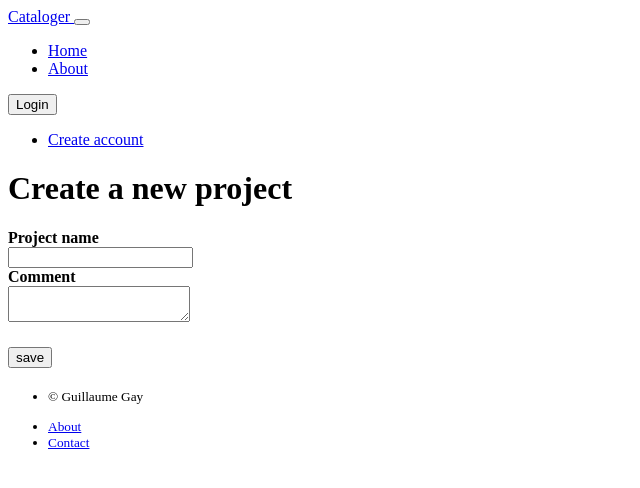
After one commit to centuri-engineering/cataloger, a Flask app: template cataloger/templates/annotations/new_project.html in a window 1280 px wide. The commit adds this page. Shown: the top 488 px of the page, without its empty margins (0-640 px from the left). Run offline with Flask 2, Linux system fonts and the light colour scheme; the template is opened without the code that fills it: values that come from a table or form of the project are taken from there, others are empty; parts of the project's set-up code (start-up, migrations or seed data) failed here and were passed over; some libraries are stand-ins or nearby versions.

Commit message:
adds a Project entry to the card

```diff
--- a/cataloger/annotations/forms.py
+++ b/cataloger/annotations/forms.py
@@ -8,7 +8,7 @@ from wtforms import (
     TextAreaField,
 )
 from wtforms.validators import DataRequired, Length
-from .models import Card, Organism, Process, Sample, Marker, Gene, Method
+from .models import Card, Organism, Process, Sample, Marker, Gene, Method, Project
 
 
 class SearchAnnotationForm(FlaskForm):
@@ -19,6 +19,12 @@ class SearchAnnotationForm(FlaskForm):
 class NewAnnotationForm(FlaskForm):
     select_term = SelectField("Select the best match", choices=[])
     submit = SubmitField("ok")
+
+
+class NewProjectForm(FlaskForm):
+    name = StringField("Project name")
+    comment = TextAreaField("Comment")
+    submit = SubmitField("save")
 
 
 class MarkerForm(FlaskForm):
@@ -40,11 +46,12 @@ class GeneForm(FlaskForm):
 class NewCardForm(FlaskForm):
 
     title = StringField("Card title")
-    comment = TextAreaField("Comment")
+    select_project = SelectField("Project")
     select_organism = SelectField("Organism")
     select_process = SelectField("Process")
     select_method = SelectField("Method")
     select_sample = SelectField("Sample")
+
     select_markers = FieldList(FormField(MarkerForm))
     add_marker = SubmitField("+")
     remove_marker = SubmitField("-")
@@ -53,10 +60,17 @@ class NewCardForm(FlaskForm):
     add_gene = SubmitField("+")
     remove_gene = SubmitField("-")
 
+    comment = TextAreaField("Comment")
+
     submit = SubmitField("save")
 
     def __init__(self, *args, **kwargs):
         super().__init__(*args, **kwargs)
+
+        self.select_project.choices = [(None, "-")] + [
+            (p.id, p.name) for p in Project.query.all()
+        ]
+
         self.select_organism.choices = [(None, "-")] + [
             (o.id, o.label) for o in Organism.query.all()
         ]
@@ -80,6 +94,10 @@ class EditCardForm(NewCardForm):
 
         self.card = Card.query.filter_by(id=self.card_id).first()
         self.title.data = self.card.title
+
+        self.select_project.choices = [
+            (self.card.project.id, self.card.project.name)
+        ] + self.select_project.choices
 
         if self.card.organism:
             self.select_organism.choices = [
--- a/cataloger/templates/annotations/card_item.html
+++ b/cataloger/templates/annotations/card_item.html
@@ -1,7 +1,7 @@
 {% block content %}
 <div class="card shadow-sm" id="{{ card.id }}">
   <div class="card-header">
-    <h4 class="my-0 font-weight-normal"> {{ card.id }} </h4>
+    <h4 class="my-0 font-weight-normal"> {{ card.project.name}} &mdash; {{ card.id }} </h4>
   </div>
   <div class="card-body">
     <h1 class="card-title pricing-card-title"> {{ card.title }} </h1>
--- a/cataloger/templates/annotations/new_annotation.html
+++ b/cataloger/templates/annotations/new_annotation.html
@@ -2,7 +2,7 @@
 {% extends "layout.html" %}
 {% block content %}
 <div class="container">
-  <h1>Create a new {{ cls }}</h1>
+  <h1>Create new {{ cls }}</h1>
 </div>
 
 <form action=""
--- /dev/null
+++ b/cataloger/templates/annotations/new_project.html
@@ -0,0 +1,39 @@
+
+{% extends "layout.html" %}
+{% block content %}
+<div class="container">
+  <h1>Create a new project</h1>
+</div>
+
+<form action=""
+      class="form m-2 p-3"
+      method="post"
+      name="create_project">
+  {{ form.csrf_token }}
+  <div class="form-row" title="">
+    <!-- Project -->
+    <div class="col-1">
+      <label class="control-label mb-0">
+       <b>Project name</b>
+      </label>
+    </div>
+    <div class="col-4">
+      {{ form.name() }}
+    </div>
+  </div>
+  <div class="form-row" title="Short description of the project">
+    <div class="col-1">
+      <label class="control-label mb-0">
+        <b>Comment</b>
+      </label>
+    </div>
+    <div class="col-4">
+      {{ form.comment() }}
+    </div>
+  </div>
+  <div class="form-row">
+    <h4>{{ form.submit() }}</h4>
+  </div>
+</form>
+
+{% endblock %}
```
Also changed, not shown: cataloger/annotations/models.py (+27 -9 lines), cataloger/annotations/views.py (+24 -0 lines), cataloger/templates/annotations/card_box.html (+23 -1 lines), migrations/versions/e942bba6017b_.py (renamed from migrations/versions/692b89d092dc_.py, +17 -3 lines).
